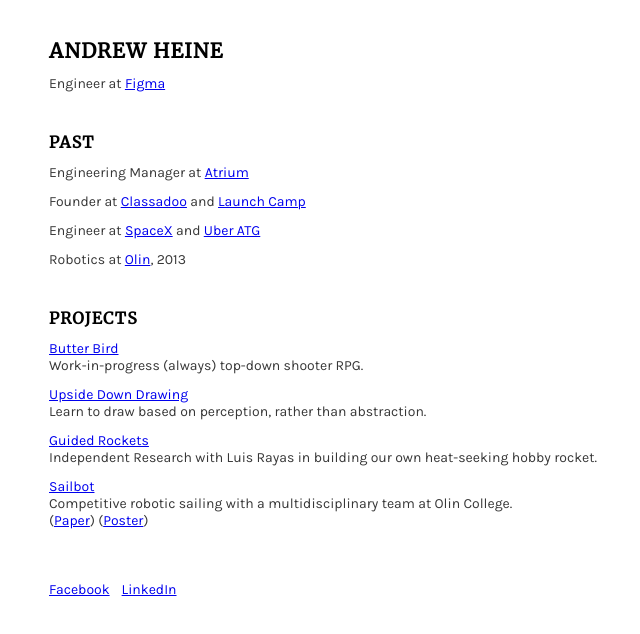
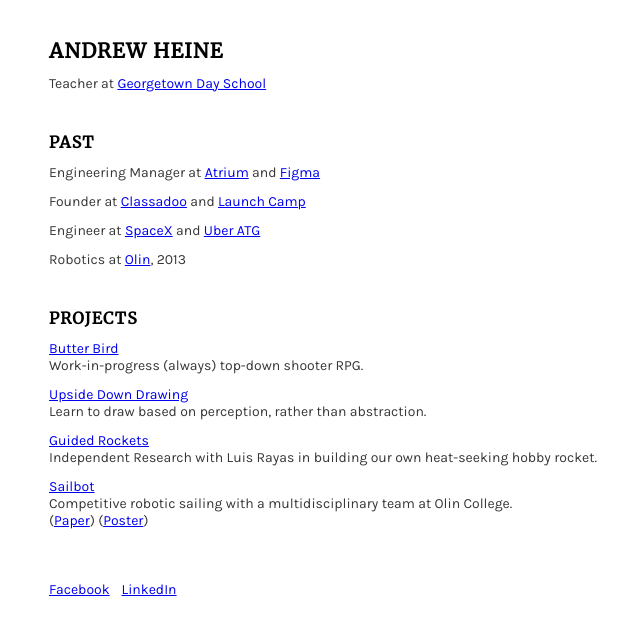
Before and after one commit to Ondross/Ondross.github.io, a plain HTML site: page index.html in a window 1280 px wide. Shown: the whole page, without its empty margins (9-649 px from the left). Drawn offline with Linux system fonts and the light colour scheme.

Commit message:
Update index.html

```diff
--- a/index.html
+++ b/index.html
@@ -13,7 +13,7 @@
       Andrew Heine
     </div>
     <div class='item'>
-      Engineer at <a href='https://www.figma.com'>Figma</a>
+      Teacher at <a href='https://www.gds.org/'>Georgetown Day School</a>
     </div>
   </div>
 
@@ -22,7 +22,7 @@
       Past
     </div>
     <div class='item'>
-      Engineering Manager at <a href='https://www.atrium.co/'>Atrium</a>
+      Engineering Manager at <a href='https://www.atrium.co/'>Atrium</a> and <a href='https://www.figma.com'>Figma</a>
     </div>
 
     <div class='item'>
```
